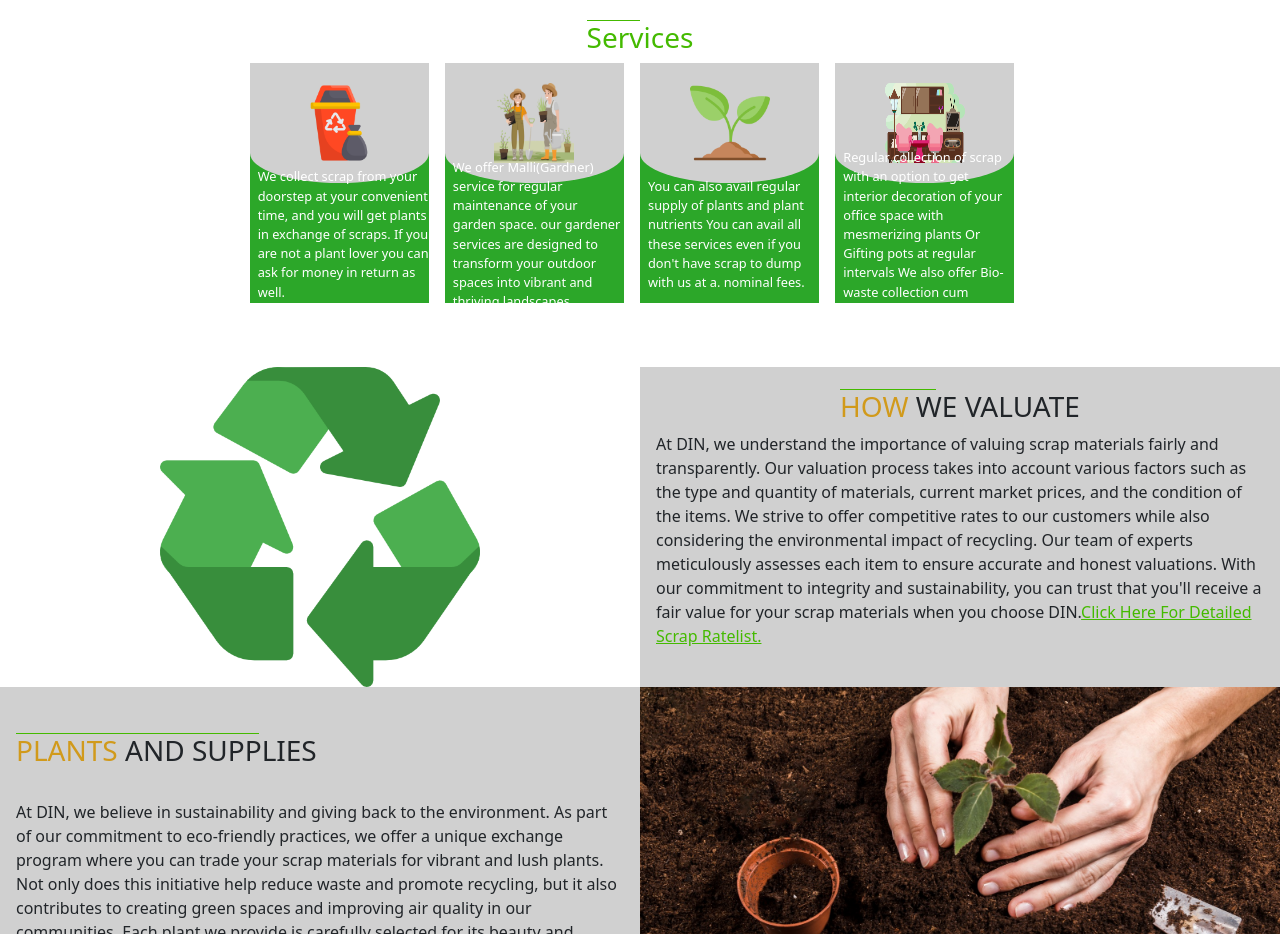
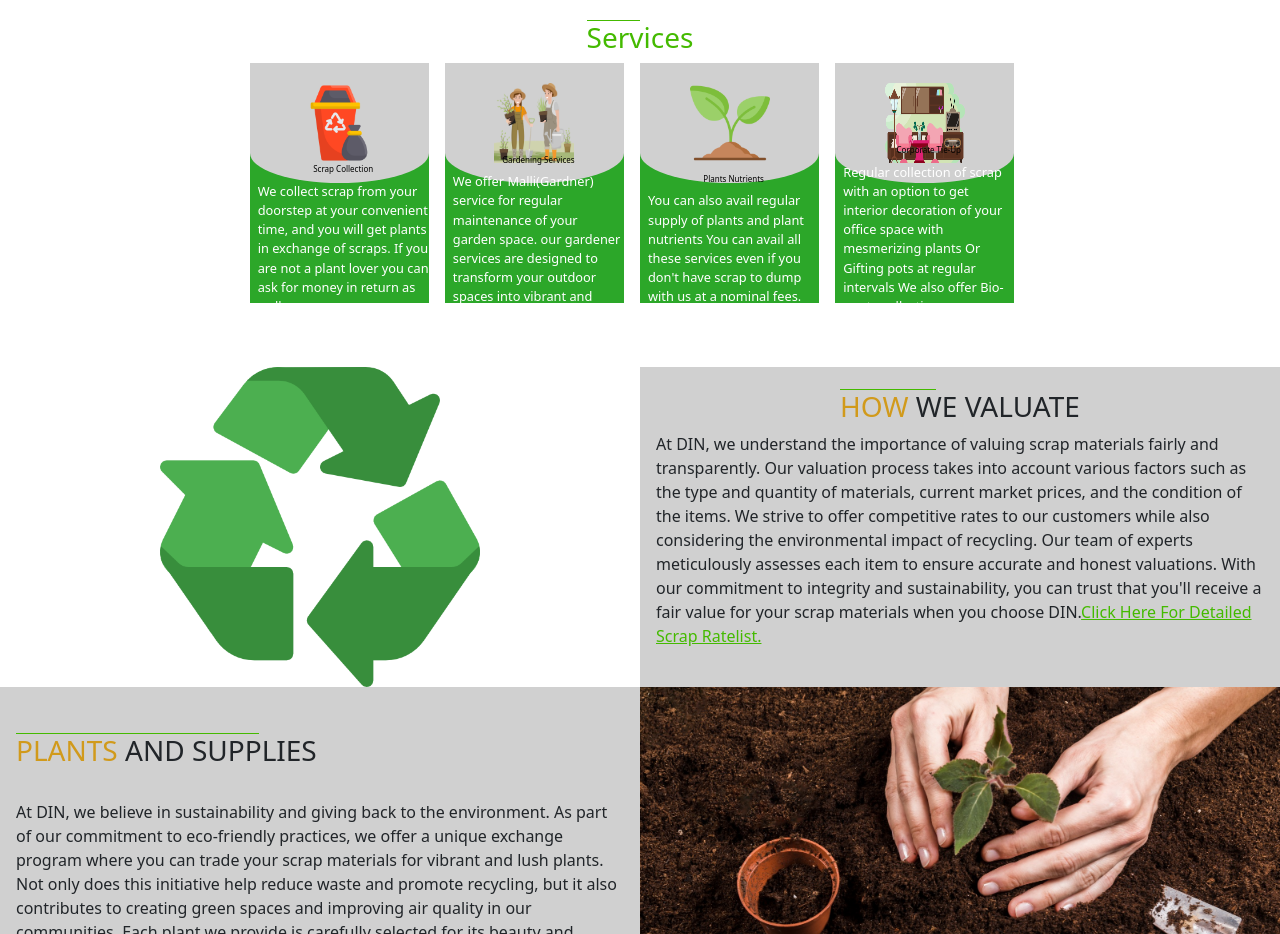
Before and after one commit to Suryapp8/DIN-NEW, a React (Create React App) app in the folder dumpitnow/: page / in a window 1280 px wide. Shown: the part 940-1874 px from the top of the page. Built offline with nearby package versions, Linux system fonts and the light colour scheme.

Commit message:
fixed issues

```diff
--- a/dumpitnow/src/components/Home.js
+++ b/dumpitnow/src/components/Home.js
@@ -103,6 +103,7 @@ function Home() {
             <img src={dustbin} alt="img" />
           </div>
           <div className="curve-div">
+            <h3 className="h3-services">Scrap Collection</h3>
             <p>
               We collect scrap from your doorstep at your convenient time, and
               you will get plants in exchange of scraps. If you are not a plant
@@ -115,6 +116,7 @@ function Home() {
             <img src={gardener} alt="img" />
           </div>
           <div className="curve-div">
+          <h3 className="h3-services">Gardening Services</h3>
             <p>
               We offer Malli(Gardner) service for regular maintenance of your
               garden space. our gardener services are designed to transform your
@@ -127,10 +129,11 @@ function Home() {
             <img src={tree} alt="img" />
           </div>
           <div className="curve-div">
+          <h3 className="h3-services">Plants Nutrients</h3>
             <p>
               You can also avail regular supply of plants and plant nutrients
               You can avail all these services even if you don't have scrap to
-              dump with us at a. nominal fees.
+              dump with us at a nominal fees.
             </p>
           </div>{" "}
         </div>
@@ -139,6 +142,7 @@ function Home() {
             <img src={decoration} alt="img" />
           </div>
           <div className="curve-div">
+          <h3 className="h3-services">Corporate Tie-Up</h3>
             <p>
               Regular collection of scrap with an option to get interior
               decoration of your office space with mesmerizing plants Or Gifting
--- a/dumpitnow/src/styles/home.css
+++ b/dumpitnow/src/styles/home.css
@@ -188,6 +188,12 @@
   color: #ffffff;
 }
 
+.h3-services{
+  font-size: 0.5rem;
+  color: black;
+  padding-top: 0.7rem;
+}
+
 @media (max-width: 768px) {
   .slides {
     display: grid;
```
